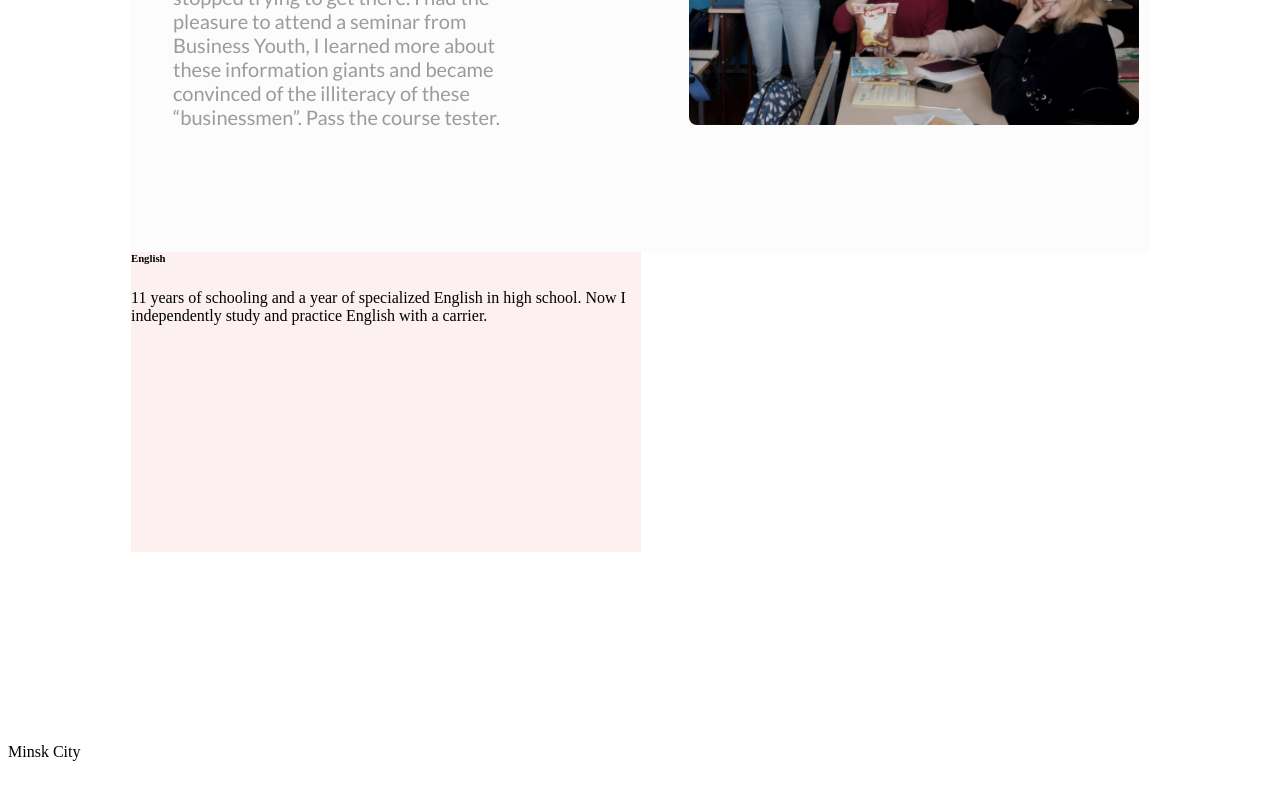
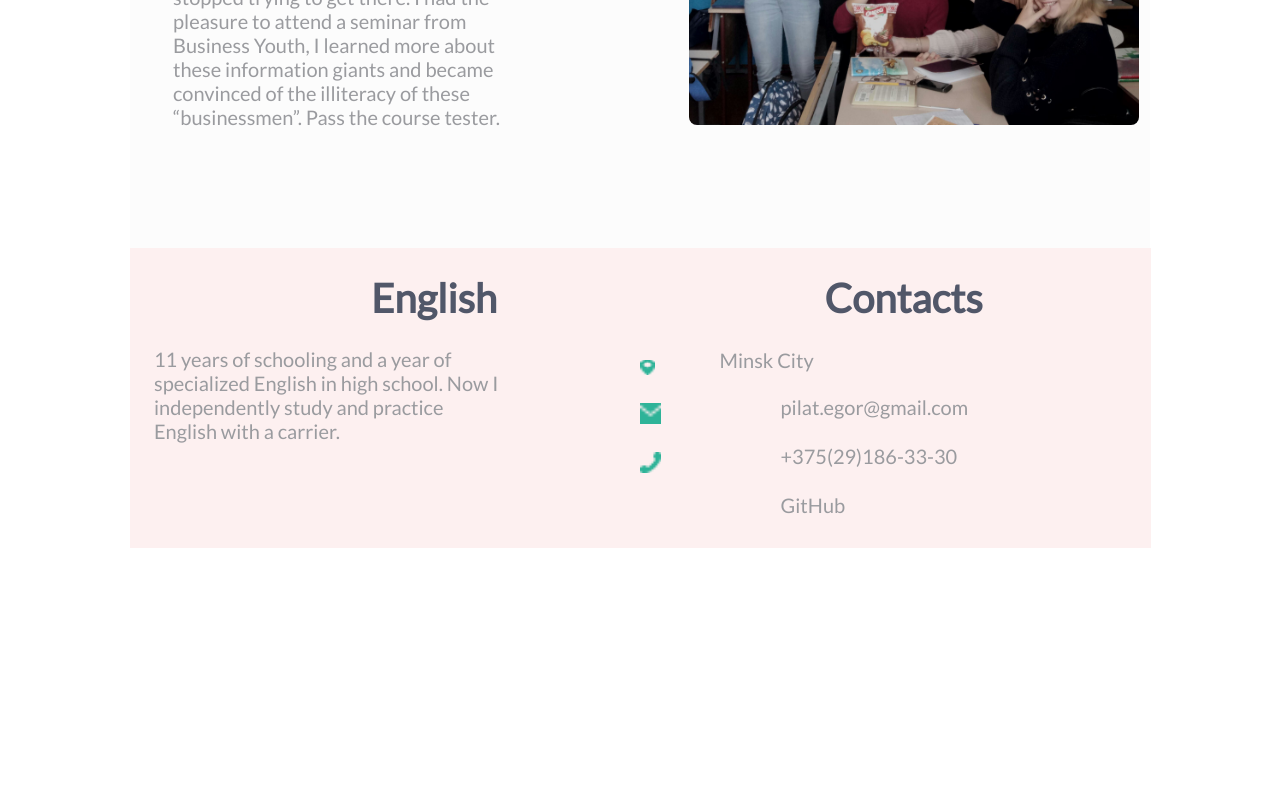
Before and after one commit to Alcaher2007/rsschool-2019Q1-cv, a plain HTML site: page index.html in a window 1280 px wide. Shown: the part 1876-2676 px from the top of the page. Drawn offline with Linux system fonts and the light colour scheme; a web font is replaced by a local one.

Commit message:
docs: add contacts

```diff
--- a/index.html
+++ b/index.html
@@ -61,12 +61,14 @@
 			<p>11 years of schooling and a year of specialized English in high school. Now I independently study and practice English with a carrier.</p>
 		</section>
 		<section class="Contacts">
-			<h7 id="Cont">
+			<h7 id="Cont">Contacts</h7>
 			<p>Minsk City</p>
-			<img src="" alt="">
-			<a href=""></a>
-			<a href=""></a>
-			<a href=""></a>
+			<img src="location1X.png" width="15" height="15" alt="location">
+			<a href="pilat.egor@gmail.com">pilat.egor@gmail.com</a>
+			<img src="mail1X.png" width="21" height="21" alt="mail">
+			<a href="tel:+375291863330">+375(29)186-33-30</a>
+			<img src="phone1X.png" width="21" height="21" alt="phone">
+			<a href="https://github.com/Alcaher2007">GitHub</a>
 		</section>
 	</footer>
 </body>
--- a/styles.css
+++ b/styles.css
@@ -245,6 +245,68 @@ h5
 	background-color: #FDF0F0;
 	margin: auto;
 	position: relative;
-	    top: -175px;
-    left: -254px;
+	   top: -247px;
+    left: -255px;
 }
+h6
+{
+	font-family: 'Lato', sans-serif;
+	font-size: 40px;
+	font-weight: 700;
+	color: #515769;
+	position: relative;
+	top: 26px;
+    left: 241px;
+   }
+ .Contacts
+ {
+ 	width: 511px;
+	height: 300px;
+	background-color: #FDF0F0;
+	margin: auto;
+	position: relative;
+	    top: -547px;
+    left: 255px;
+ }
+ #Cont
+{
+	font-family: 'Lato', sans-serif;
+	font-size: 40px;
+	font-weight: 700;
+	color: #515769;
+	position: relative;
+	top: 26px;
+    left: 185px;
+   }
+ .English p
+ {
+ 	width: 350px;
+ 	height: 250px;
+ 	font-family: 'Lato', sans-serif;
+	font-size: 20px;
+	color: #9A9B9F;
+	position: relative;
+	    top: -42px;
+    left: 24px;
+    z-index: 2;
+ }
+ .Contacts a
+ {
+ 	font-family: 'Lato', sans-serif;
+	font-size: 20px;
+	color: #9A9B9F;
+	position: relative;
+	text-decoration: none;
+	display: block;
+	    top: 16px;
+    left: 141px;
+ }
+ .Contacts p
+ {
+ 	font-family: 'Lato', sans-serif;
+	font-size: 20px;
+	color: #9A9B9F;
+	position: relative;
+	top: 32px;
+    left: 80px;
+ }
```
Also changed, not shown: location1X.png (added), mail1X.png (added), phone1X.png (added).
